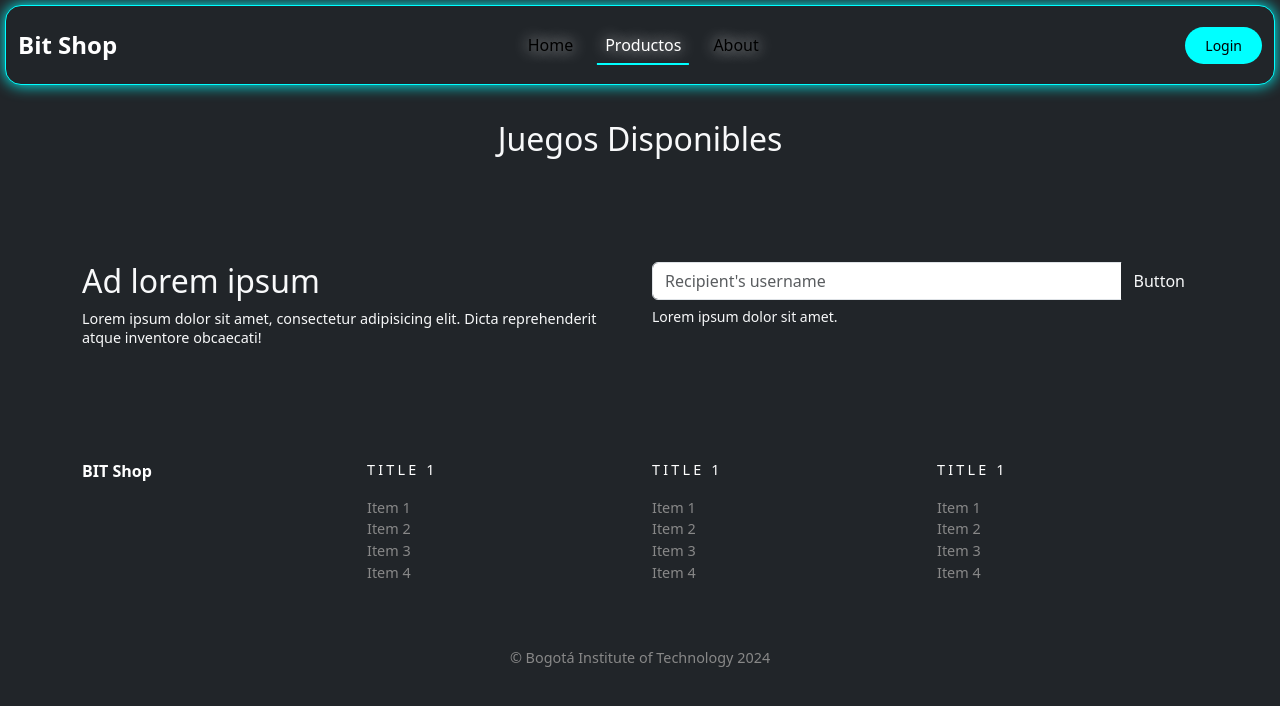
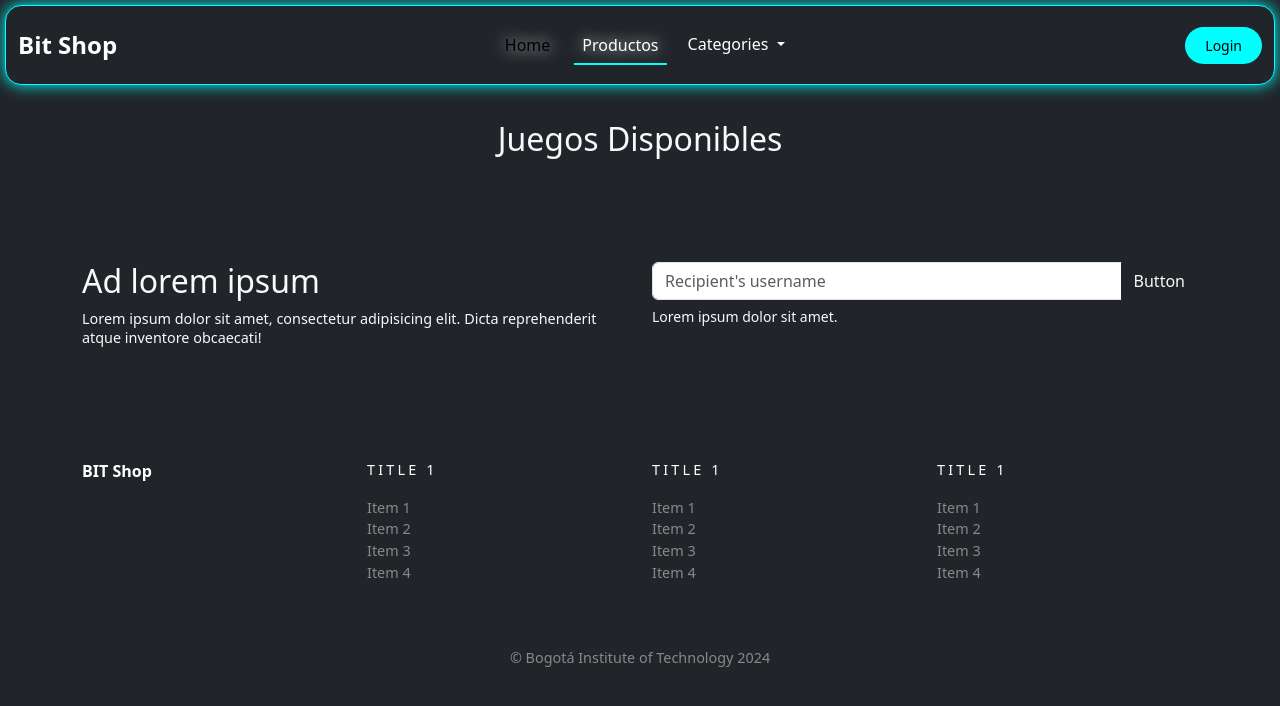
Before and after one commit to cristiannull/Front-proyecto-final-2, an Angular app: page /videogamelist in a window 1280 px wide. Shown: the top 706 px of the page. Built offline with nearby package versions, Linux system fonts and the light colour scheme; no server answers.

Commit message:
Create drop-down in nav

```diff
--- a/src/app/components/nav/nav.component.html
+++ b/src/app/components/nav/nav.component.html
@@ -15,9 +15,16 @@
                     <li class="nav-item">
                         <a class="nav-link mx-lg-2" routerLink="/videogamelist" routerLinkActive="active">Productos</a>
                     </li>
-                    <li class="nav-item">
-                        <a class="nav-link mx-lg-2 " routerLink="About" routerLinkActive="active">About</a>
-                    </li>
+                    <li class="nav-item dropdown ">
+                        <button class="btn btn-dark dropdown-toggle " data-bs-toggle="dropdown" aria-expanded="false">
+                            Categories
+                        </button>
+                        <ul class="dropdown-menu dropdown-menu-dark">
+                          <li><a class="dropdown-item" href="#">Action</a></li>
+                          <li><a class="dropdown-item" href="#">Another action</a></li>
+                          <li><a class="dropdown-item" href="#">Something else here</a></li>
+                        </ul>
+                      </li>
                 </ul>
             </div>
         </div>
```
